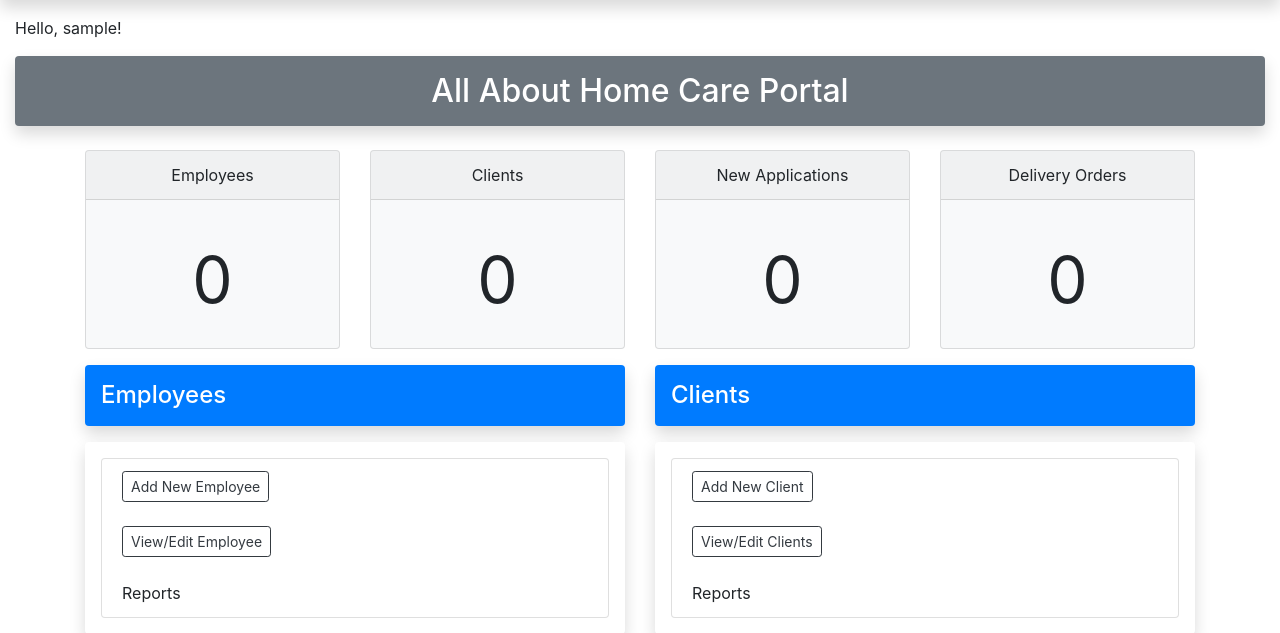
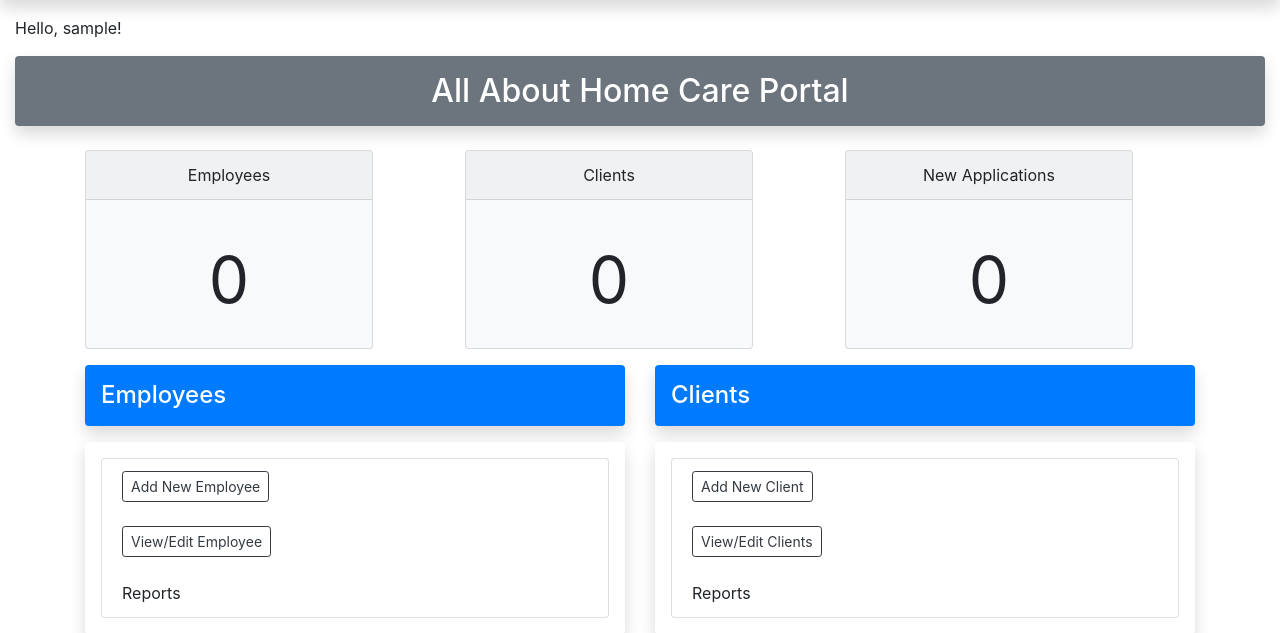
Before and after one commit to tyrainman427/AAHC, a Django app: page /portal/ in a window 1280 px wide. Shown: the part 56-689 px from the top of the page. Run offline with Django 3.2, Linux system fonts and the light colour scheme; the visitor is signed in with stand-in values (Sample User, id 1); data that the repository does not hold is empty; some libraries are stand-ins or nearby versions.

Commit message:
updated UI

```diff
--- a/employee/templates/employee/index.html
+++ b/employee/templates/employee/index.html
@@ -6,7 +6,7 @@
   <p class="mt-3">Hello, {{ user.username|default:'Guest' }}!</p><h2 class="mt-3 text-center shadow p-3 mb-4 bg-secondary text-white rounded">All About Home Care Portal</h2>
   <div class="container">
     <div class="row text-center">
-      <div class="col-md-3">
+      <div class="col-lg-4">
 
         <div class="card bg-light mb-3" style="max-width: 18rem;">
     <div class="card-header">Employees</div>
@@ -20,7 +20,7 @@
     </div>
   </div>
       </div>
-      <div class="col-md-3">
+      <div class="col-lg-4">
 
         <div class="card bg-light mb-3" style="max-width: 18rem;">
     <div class="card-header">Clients</div>
@@ -34,23 +34,13 @@
     </div>
   </div>
       </div>
-      <div class="col-md-3">
+      <div class="col-lg-4">
 
         <div class="card bg-light mb-3" style="max-width: 18rem;">
     <div class="card-header">New Applications</div>
     <div class="card-body">
       <h5 class="card-title"></h5>
       <p class="card-text" style="font-size:4rem;">{{applicants.count}}</p>
-    </div>
-  </div>
-      </div>
-      <div class="col-md-3">
-
-        <div class="card bg-light mb-3" style="max-width: 18rem;">
-    <div class="card-header">Delivery Orders</div>
-    <div class="card-body">
-      <h5 class="card-title"></h5>
-      <p class="card-text" style="font-size:4rem;">0</p>
     </div>
   </div>
       </div>
```
